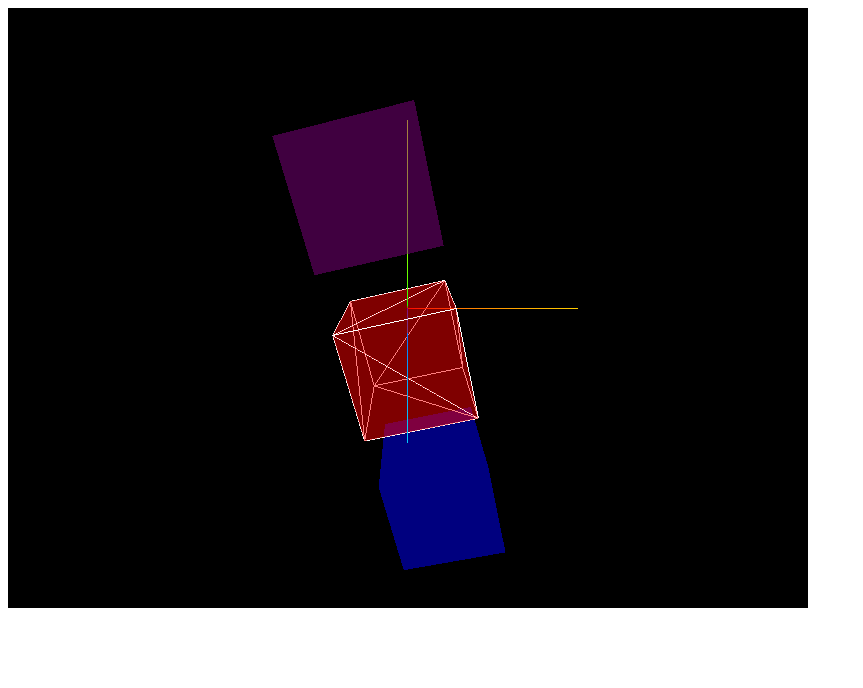
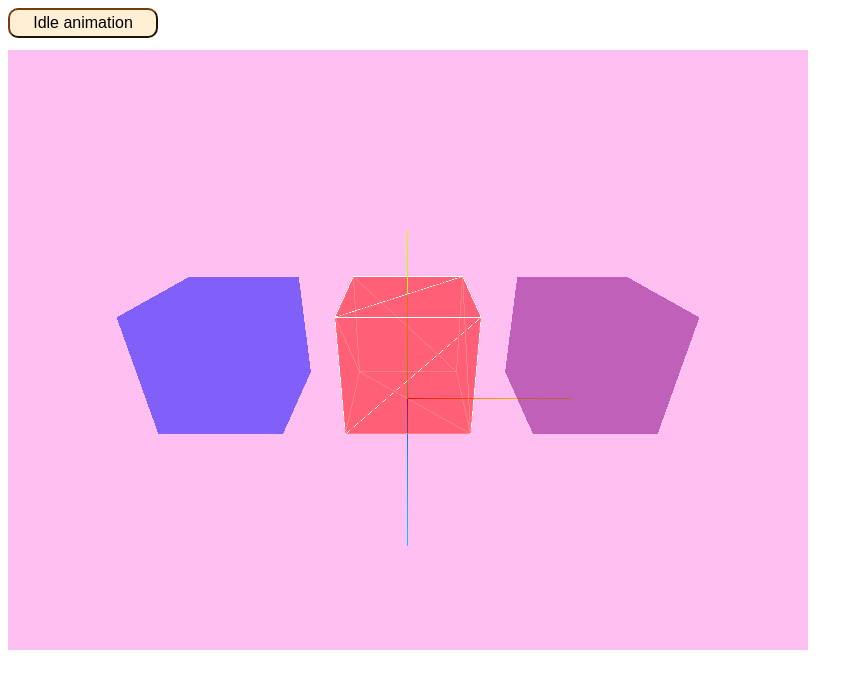
Before and after one commit to lwFlower/three.js_journey_practice, a website built with Vite: page index.html in a window 1280 px wide. Shown: the whole page, without its empty margins (0-863 px from the left). Built offline with nearby package versions, Linux system fonts and the light colour scheme.

Commit message:
Lesson 06 - camera. controls and some custom additions

```diff
--- a/index.html
+++ b/index.html
@@ -4,9 +4,14 @@
   <meta charset="UTF-8">
   <meta name="viewport" content="width=device-width, initial-scale=1.0">
   <title>Three.js project</title>
+  <link rel="stylesheet" href="style.css">
 </head>
 <body>
-  <canvas class="webgl"></canvas>
+  <div class="container">
+    <button class="idleBtn">Idle animation</button>
+    <canvas class="webgl"></canvas>
+  </div>
+
   <script type="module" src="./script.js"></script>
 </body>
 </html>
--- a/script.js
+++ b/script.js
@@ -1,5 +1,21 @@
 import * as THREE from 'three';
 import gsap from 'gsap';
+import { OrbitControls } from 'three/examples/jsm/Addons.js';
+import { animateIdle, initIdleButton, getIdleButton, setDefaultPosition  } from './utils';
+
+/**
+ * Cursor
+ */
+const cursor = {
+  x: 0,
+  y: 0,
+}
+
+// window.addEventListener('mousemove', (event) => {
+
+//   cursor.x = event.clientX / size.width - 0.5;
+//   cursor.y = -(event.clientY / size.height - 0.5);
+// })
 
 const canvas = document.querySelector('canvas.webgl');
 
@@ -17,8 +33,6 @@ const wireframeMaterial = new THREE.LineBasicMaterial({
   color: 'white'
 });
 const wireframe = new THREE.LineSegments(wireframeGeometry, wireframeMaterial);
-// wireframe.material.depthTest = false;
-// wireframe.renderOrder = 1;
 
 //cube object
 const cube = new THREE.Object3D();
@@ -53,11 +67,9 @@ blueCube.position.x = -1.5;
 group.add(blueCube);
 
 group.position.y = -0.5;
-//group.rotation.y = Math.PI * 0.25;
 
 const axesHelper = new THREE.AxesHelper(1.5);
-// axesHelper.position.z = 0.5;
-// axesHelper.position.y = 0.5;
+axesHelper.position.y = -0.5;
 scene.add(axesHelper);
 
 const size = {
@@ -65,28 +77,30 @@ const size = {
   height: 600,
 };
 
-const camera = new THREE.PerspectiveCamera(75, size.width / size.height);
+//CAMERA
+
+const camera = new THREE.PerspectiveCamera(75, size.width / size.height, 0.1, 100);
+const aspectRation = size.width / size.height;
+//const camera = new THREE.OrthographicCamera(-1 * aspectRation, 1 * aspectRation, 1, -1, 0.1, 100);
 camera.position.z = 3;
-camera.position.y = 1.7;
-//camera.rotateOnAxis(new THREE.Vector3(1, 0, 0), -0.5)
-// const center = new THREE.Vector3()
-//   .addVectors(cube.position, purpleCube.position)
-//   .multiplyScalar(0.5);
+camera.position.y = 1.5;
 
-// camera.position.set(center.x, 1, 3);
-// camera.lookAt(center);
-camera.lookAt(cube.position);
+camera.lookAt(group.position);
 scene.add(camera);
 
+
+//ORBITCONTROLS
+const controls = new OrbitControls(camera, canvas);
+controls.enableDamping = true;
+
+//RENDERER
 const renderer = new THREE.WebGLRenderer({
   canvas,
 });
 renderer.setSize(size.width, size.height);
 
-//rotation calculation
-let direction = 1;
-const speed = 0.01;
-const maxRotation = Math.PI;
+//Background
+scene.background = new THREE.Color(0xffbff0)
 
 //Time test
 //let time = Date.now();
@@ -98,28 +112,25 @@ const clock = new THREE.Clock();
 // gsap.to(group.position, { duration: 1, delay: 1, x: 2 });
 // gsap.to(group.position, { duration: 1, delay: 2, x: 0 });
 
+//ADDITIONS
+const button = getIdleButton();
+const idle = initIdleButton(button);
+
 //Animation
 const loop = () => {
-
 
   //Clock
   const elapsedTime = clock.getElapsedTime();
 
-  //Time test
-  // const currentTime = Date.now();
-  // const deltaTime = currentTime - time;
-  // time = currentTime;
-  // console.log(deltaTime);
+  //Group Idle animation
+  if (idle.isActive()) {
+    animateIdle(group, elapsedTime, false);
+  } else {
+    setDefaultPosition(group);
+  }
 
-  //Update objs
-  //group.rotation.y = speed * direction;
-
-  // if (group.rotation.y >= maxRotation || group.rotation.y <= 0) {
-  //   direction *= -1;
-  // }
-
-  group.rotation.y = Math.sin(elapsedTime * 0.5) * Math.PI;
-  group.rotation.x = Math.sin(elapsedTime * 0.5) * Math.PI;
+  //Update controls
+  controls.update();
 
   //Render
   renderer.render(scene, camera);
--- /dev/null
+++ b/style.css
@@ -0,0 +1,23 @@
+.container {
+  display: flex;
+  flex-direction: column;
+  gap: 12px;
+}
+
+.container .idleBtn {
+  width: 150px;
+  height: 30px;
+  font-size: medium;
+  background-color: papayawhip;
+  border-radius: 10px;
+  border-color: rgb(119, 59, 16);
+  transition: background-color 0.2s ease, transform 0.1s ease;
+  &:hover {
+    background-color: #fff5e5;
+  }
+  &:active {
+    background-color: white;
+    border-color: red;
+    transform: scale(0.97);
+  }
+}
--- /dev/null
+++ b/utils.js
@@ -0,0 +1,25 @@
+
+export function getIdleButton(selector = 'button.idleBtn') {
+  const btn = document.querySelector(selector);
+  if (!btn) throw new Error(`Idle button not found by selector: ${selector}`);
+  return btn;
+}
+
+export function initIdleButton(button, { activeClass = 'active' } = {}) {
+  const setActive = (value) => button.classList.toggle(activeClass, value);
+  const isActive = () => button.classList.contains(activeClass);
+
+  button.addEventListener('click', () => setActive(!isActive()));
+
+  return { isActive, setActive };
+}
+
+export const animateIdle = (group, time, isChangePosition) => {
+  group.rotation.y = time * 0.5;
+  if (isChangePosition) group.position.y = Math.sin(time);
+}
+
+export const setDefaultPosition = (group) => {
+  group.rotation.y = 0;
+  group.position.y = 0;
+}
```
